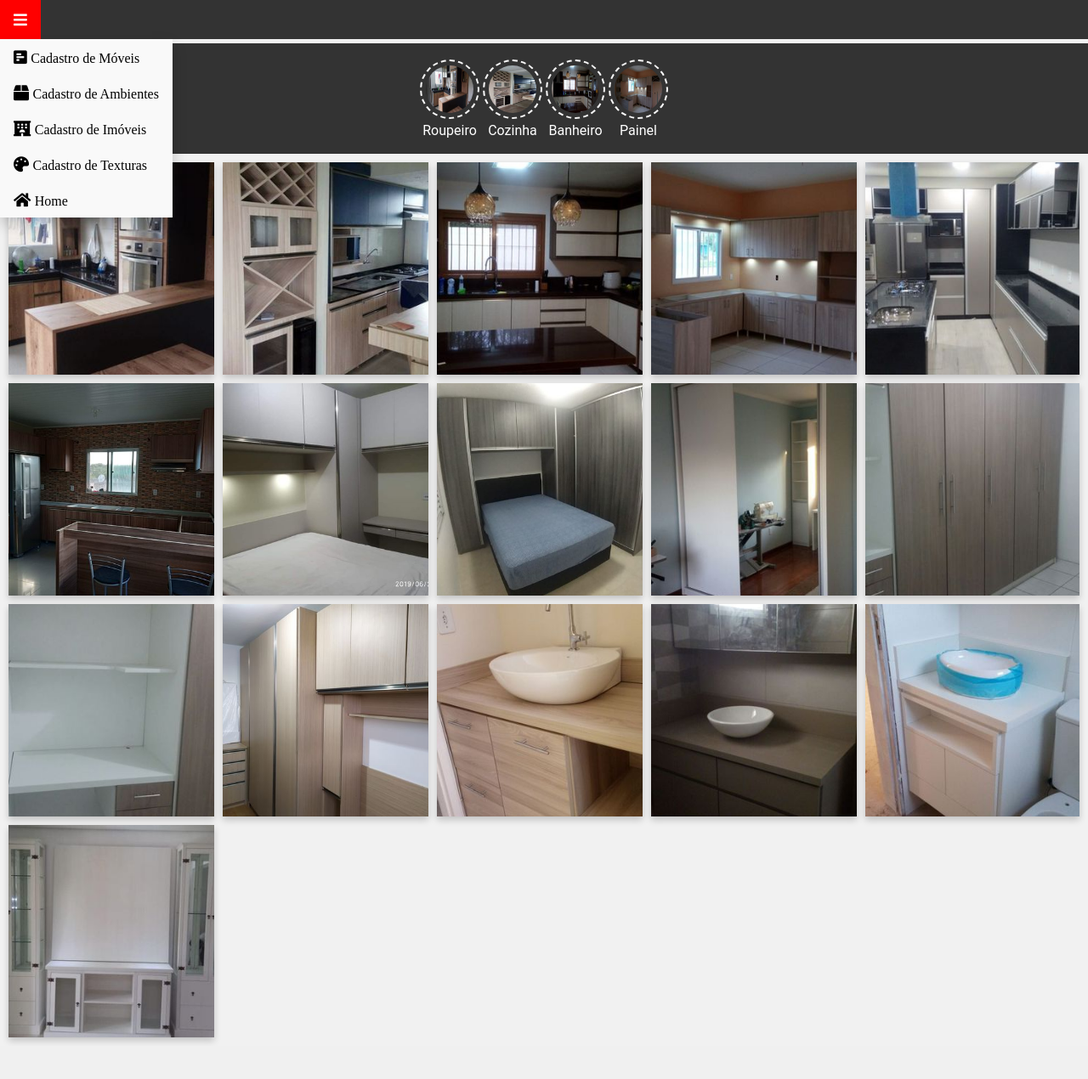
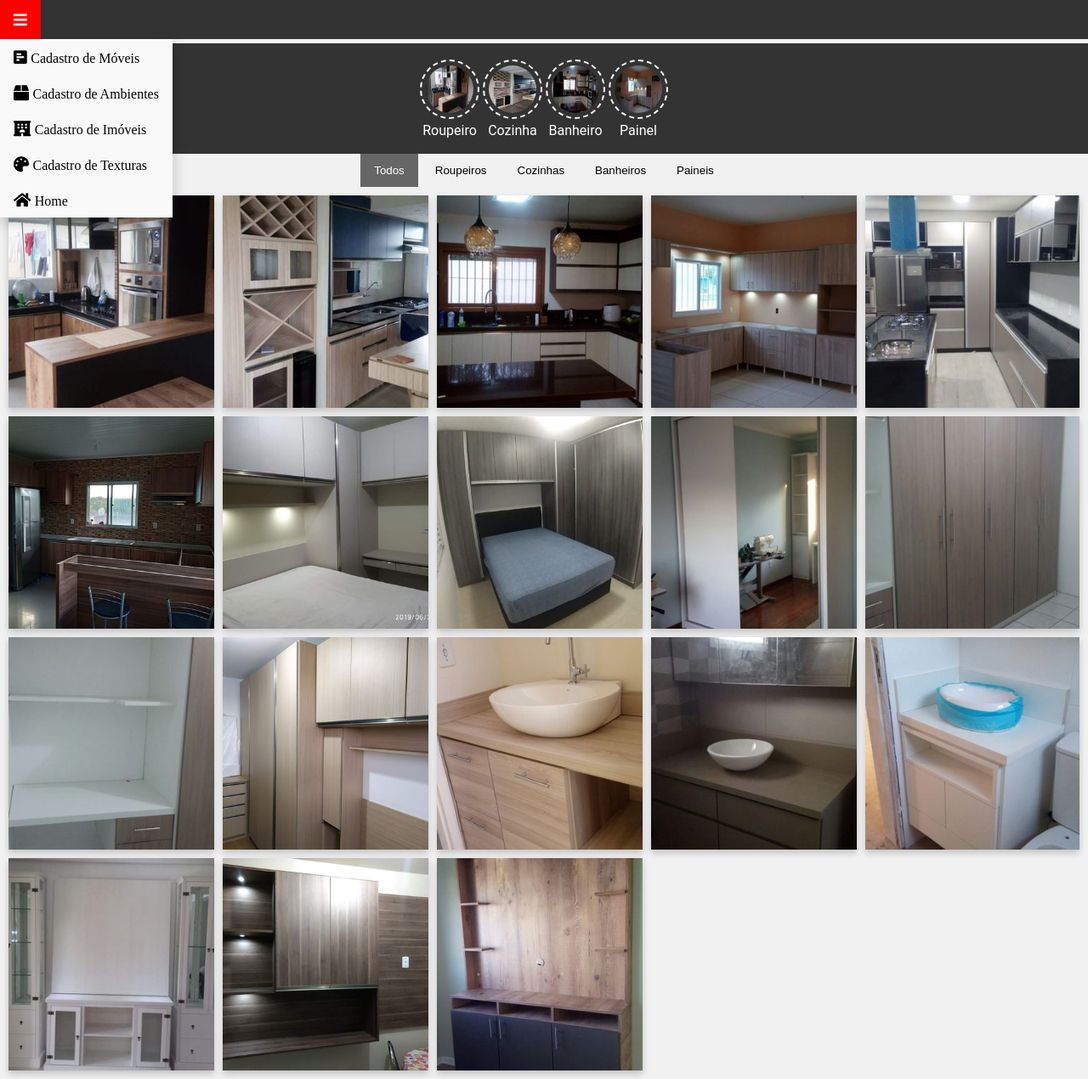
Before and after one commit to lgerardlucas/py-woodwork, a Django app: template home/templates/home.html in a window 1280 px wide. Shown: the whole page at 85% size. Before the commit the page ends 1228 px from the top, so only its background shows below. Run offline with Django 3.2, Linux system fonts and the light colour scheme; the template is opened without the code that fills it, so the values that code supplies are empty.

Commit message:
Aplication filter images in project

```diff
--- a/home/templates/base.html
+++ b/home/templates/base.html
@@ -13,6 +13,7 @@
 
         <link href="{% static '/home/css/base.css' %}" rel="stylesheet">
         <link href="{% static '/home/css/home.css' %}" rel="stylesheet">
+
     </head>
 
     <body>
--- a/home/templates/home.html
+++ b/home/templates/home.html
@@ -2,89 +2,126 @@
 {% load static %}
 
 {% block content %}
-<!-- <h1>{{ title_scope }}</h1> -->
+
+<div id="myBtnfurniture">
+    <button class="btn active" onclick="filterSelection('all')"> Todos</button>
+    <button class="btn" onclick="filterSelection('roupeiro')"> Roupeiros</button>
+    <button class="btn" onclick="filterSelection('cozinha')"> Cozinhas</button>
+    <button class="btn" onclick="filterSelection('banheiro')"> Banheiros</button>
+    <button class="btn" onclick="filterSelection('painel')"> Paineis</button>
+</div>
 
     <div class="cards-container">
         <div class="row">
-        <div class="column">
+
+            <div class="filterDiv cozinha column">
                 <div class="card">
-                <img class="demo cursor product-image" id="product_1" src="{% static '/images/1.jpeg' %}" alt="Roupeiro">
-            </div>
-        </div>
-        <div class="column">
-            <div class="card">
-                <img class="demo cursor product-image" id="product_2" src="{% static '/images/2.jpeg' %}" alt="Roupeiro">
+                    <img class="demo cursor product-image" id="product_1"
+                        src="{% static '/images/1.jpeg' %}" alt="Cozinha">
                 </div>
             </div>
 
-        <div class="column">
+            <div class="filterDiv cozinha column">
                 <div class="card">
-                <img class="demo cursor product-image" id="product_3" src="{% static '/images/3.jpeg' %}" alt="Roupeiro">
+                    <img class="demo cursor product-image" id="product_2"
+                        src="{% static '/images/2.jpeg' %}" alt="Cozinha">
                 </div>
             </div>
-        <div class="column">
+
+            <div class="filterDiv cozinha column">
                 <div class="card">
-                <img class="demo cursor product-image" id="product_4" src="{% static '/images/4.jpeg' %}" alt="Roupeiro">
+                    <img class="demo cursor product-image" id="product_3"
+                        src="{% static '/images/3.jpeg' %}" alt="Cozinha">
                 </div>
             </div>
-        <div class="column">
+            <div class="filterDiv cozinha column">
                 <div class="card">
-                <img class="demo cursor product-image" id="product_5" src="{% static '/images/5.jpeg' %}" alt="Roupeiro">
+                    <img class="demo cursor product-image" id="product_4"
+                        src="{% static '/images/4.jpeg' %}" alt="Cozinha">
                 </div>
             </div>
-        <div class="column">
+            <div class="filterDiv cozinha column">
                 <div class="card">
-                <img class="demo cursor product-image" id="product_6" src="{% static '/images/6.jpeg' %}" alt="Roupeiro">
+                    <img class="demo cursor product-image" id="product_5"
+                        src="{% static '/images/5.jpeg' %}" alt="Cozinha">
                 </div>
             </div>
-        <div class="column">
+            <div class="filterDiv cozinha column">
                 <div class="card">
-                <img class="demo cursor product-image" id="product_7" src="{% static '/images/7.jpeg' %}" alt="Roupeiro">
+                    <img class="demo cursor product-image" id="product_6"
+                        src="{% static '/images/6.jpeg' %}" alt="Cozinha">
                 </div>
             </div>
-        <div class="column">
+            <div class="filterDiv roupeiro column">
                 <div class="card">
-                <img class="demo cursor product-image" id="product_8" src="{% static '/images/8.jpeg' %}" alt="Roupeiro">
+                    <img class="demo cursor product-image" id="product_7"
+                        src="{% static '/images/7.jpeg' %}" alt="Roupeiro">
                 </div>
             </div>
-        <div class="column">
+            <div class="filterDiv roupeiro column">
                 <div class="card">
-                <img class="demo cursor product-image" id="product_9" src="{% static '/images/9.jpeg' %}" alt="Roupeiro">
+                    <img class="demo cursor product-image" id="product_8"
+                        src="{% static '/images/8.jpeg' %}" alt="Roupeiro">
                 </div>
             </div>
-        <div class="column">
+            <div class="filterDiv roupeiro column">
                 <div class="card">
-                <img class="demo cursor product-image" id="product_10" src="{% static '/images/10.jpeg' %}" alt="Roupeiro">
+                    <img class="demo cursor product-image" id="product_9"
+                        src="{% static '/images/9.jpeg' %}" alt="Roupeiro">
                 </div>
             </div>
-        <div class="column">
+            <div class="filterDiv roupeiro column">
                 <div class="card">
-                <img class="demo cursor product-image" id="product_11" src="{% static '/images/11.jpeg' %}" alt="Roupeiro">
+                    <img class="demo cursor product-image" id="product_10"
+                        src="{% static '/images/10.jpeg' %}" alt="Roupeiro">
                 </div>
             </div>
-        <div class="column">
+            <div class="filterDiv roupeiro column">
                 <div class="card">
-                <img class="demo cursor product-image" id="product_12" src="{% static '/images/12.jpeg' %}" alt="Roupeiro">
+                    <img class="demo cursor product-image" id="product_11"
+                        src="{% static '/images/11.jpeg' %}" alt="Roupeiro">
                 </div>
             </div>
-        <div class="column">
+            <div class="filterDiv roupeiro column">
                 <div class="card">
-                <img class="demo cursor product-image" id="product_13" src="{% static '/images/13.jpeg' %}" alt="Roupeiro">
+                    <img class="demo cursor product-image" id="product_12"
+                        src="{% static '/images/12.jpeg' %}" alt="Roupeiro">
                 </div>
             </div>
-        <div class="column">
+            <div class="filterDiv banheiro column">
                 <div class="card">
-                <img class="demo cursor product-image" id="product_14" src="{% static '/images/14.jpeg' %}" alt="Roupeiro">
+                    <img class="demo cursor product-image" id="product_13"
+                        src="{% static '/images/13.jpeg' %}" alt="Banheiro">
                 </div>
             </div>
-        <div class="column">
+            <div class="filterDiv banheiro column">
                 <div class="card">
-                <img class="demo cursor product-image" id="product_15" src="{% static '/images/15.jpeg' %}" alt="Roupeiro">
+                    <img class="demo cursor product-image" id="product_14"
+                        src="{% static '/images/14.jpeg' %}" alt="Banheiro">
                 </div>
             </div>
-        <div class="column">
+            <div class="filterDiv banheiro column">
                 <div class="card">
-                <img class="demo cursor product-image" id="product_16" src="{% static '/images/16.jpeg' %}" alt="Roupeiro">
+                    <img class="demo cursor product-image" id="product_15"
+                        src="{% static '/images/15.jpeg' %}" alt="Banheiro">
+                </div>
+            </div>
+            <div class="filterDiv painel column">
+                <div class="card">
+                    <img class="demo cursor product-image" id="product_16"
+                        src="{% static '/images/16.jpeg' %}" alt="Painel">
+                </div>
+            </div>
+            <div class="filterDiv painel column">
+                <div class="card">
+                    <img class="demo cursor product-image" id="product_16"
+                        src="{% static '/images/17.jpeg' %}" alt="Painel">
+                </div>
+            </div>
+            <div class="filterDiv painel column">
+                <div class="card">
+                    <img class="demo cursor product-image" id="product_16"
+                        src="{% static '/images/18.jpeg' %}" alt="Painel">
                 </div>
             </div>
 
--- a/static/home/css/home.css
+++ b/static/home/css/home.css
@@ -4,11 +4,6 @@
 
 .cards-container {
   padding: 0 10px 10px;
-}
-
-/* Remove extra left and right margins, due to padding in columns */
-.row {
-
 }
 
 /* Clear floats after the columns */
@@ -175,3 +170,48 @@
     width: 100%;
   }
 }
+
+/* --------Filter Projects---------- */
+
+#myBtnfurniture {
+  display: block;
+  text-align: center;
+}
+
+.filterDiv {
+  /* float: left; */
+  /* background-color: #2196F3; */
+  color: #ffffff;
+  /* width: 100px; */
+  line-height: 100px;
+  text-align: center;
+  /* margin: 2px; */
+  display: none;
+}
+
+.show {
+  display: block;
+}
+
+.container {
+  margin-top: 20px;
+  overflow: hidden;
+}
+
+/* Style the buttons */
+.btn {
+  border: none;
+  outline: none;
+  padding: 12px 16px;
+  background-color: #f1f1f1;
+  cursor: pointer;
+}
+
+.btn:hover {
+  background-color: #ddd;
+}
+
+.btn.active {
+  background-color: #666;
+  color: white;
+}
```
Also changed, not shown: home/tests.py (+3 -4 lines), static/home/js/home.js (+45 -0 lines). Lines whose indentation alone changed are shown as unchanged.
